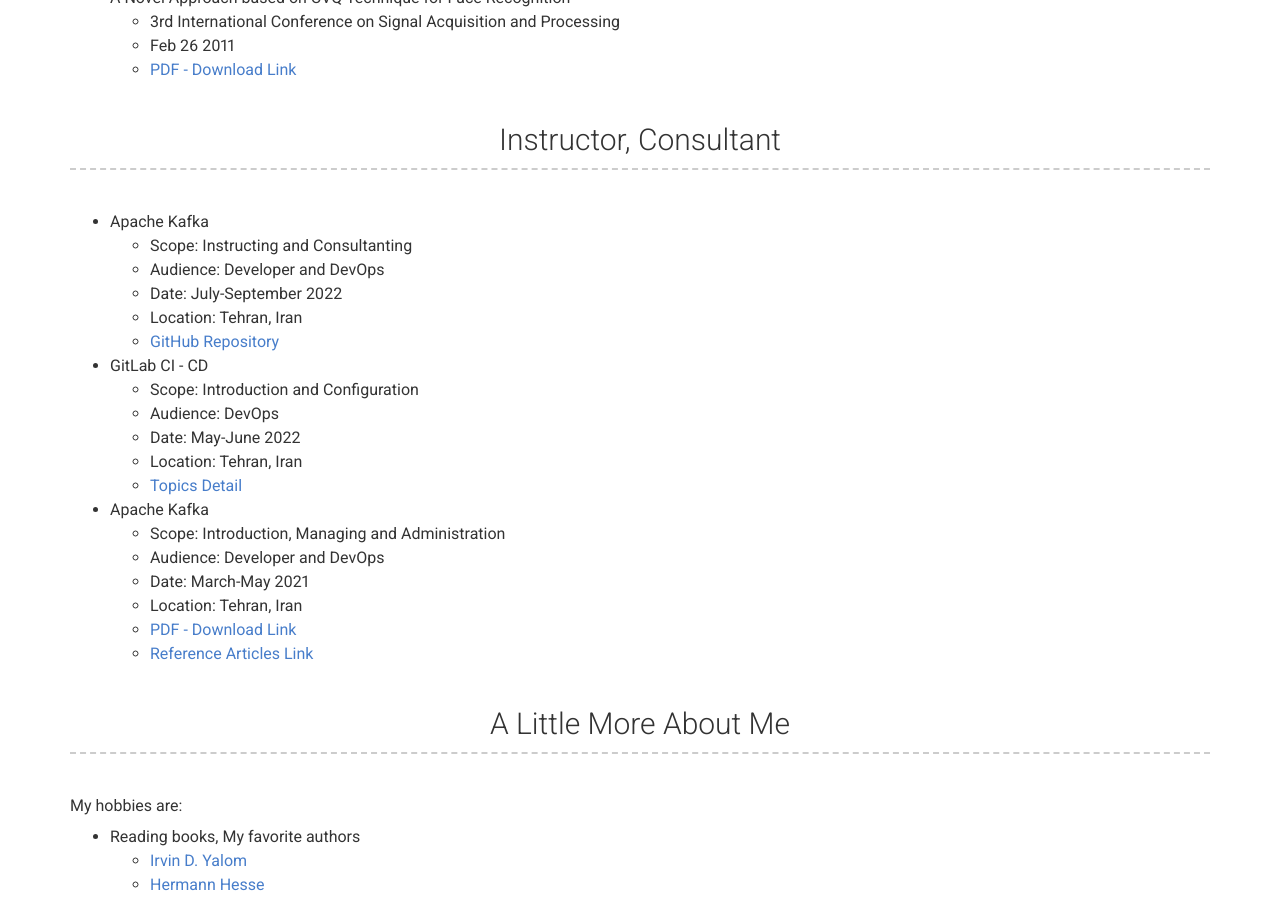
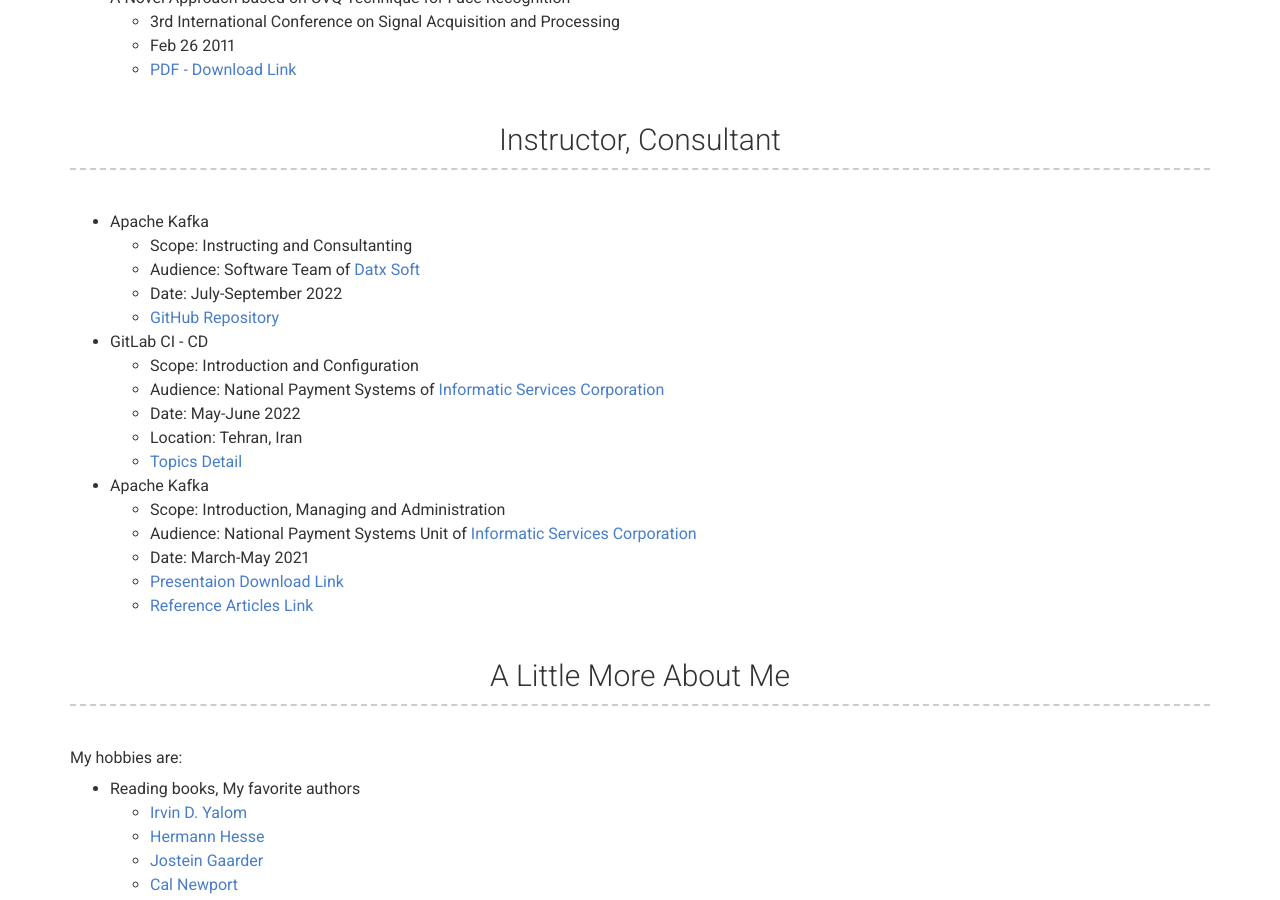
Before and after one commit to s-noroozi-cs/s-noroozi-cs.github.io, a Jekyll site: the page built from index.md, in a window 1280 px wide and 900 px high, scrolled down 1108 px. Built offline with Jekyll 4.4.1, drawn with Linux system fonts in a browser that asks for light colours; nearby versions of some CDN libraries.

Commit message:
Update _config.yml

```diff
--- a/_config.yml
+++ b/_config.yml
@@ -64,24 +64,22 @@
     content: |
          - Apache Kafka
            - Scope: Instructing and Consultanting
-           - Audience: Developer and DevOps
+           - Audience: Software Team of <a href="https://www.linkedin.com/company/datxsoft/about/" target="_blank">Datx Soft</a>
            - Date: July-September 2022
-           - Location: Tehran, Iran
            - <a href="https://github.com/s-noroozi-cs/kafka-training" target="_blank">GitHub Repository</a>
 
          - GitLab CI - CD
            - Scope: Introduction and Configuration
-           - Audience: DevOps
+           - Audience: National Payment Systems of <a href="https://www.linkedin.com/company/informatics-services-corporation/" target="_blank">Informatic Services Corporation</a>
            - Date: May-June 2022
            - Location: Tehran, Iran
            - <a href="https://www.linkedin.com/in/saeid-noroozi" target="_blank">Topics Detail</a>
 
          - Apache Kafka
            - Scope: Introduction, Managing and Administration
-           - Audience: Developer and DevOps
+           - Audience: National Payment Systems Unit of <a href="https://www.linkedin.com/company/datxsoft/about/" target="_blank">Informatic Services Corporation</a>
            - Date: March-May 2021
-           - Location: Tehran, Iran
-           - <a href="documents/isc-apache-kafka.pdf" target="_blank">PDF - Download Link</a>
+           - <a href="documents/isc-apache-kafka.pdf" target="_blank">Presentaion Download Link</a>
            - <a href="documents/apache-kafka-useful-articles.txt" target="_blank">Reference Articles Link</a>
 
 
```
